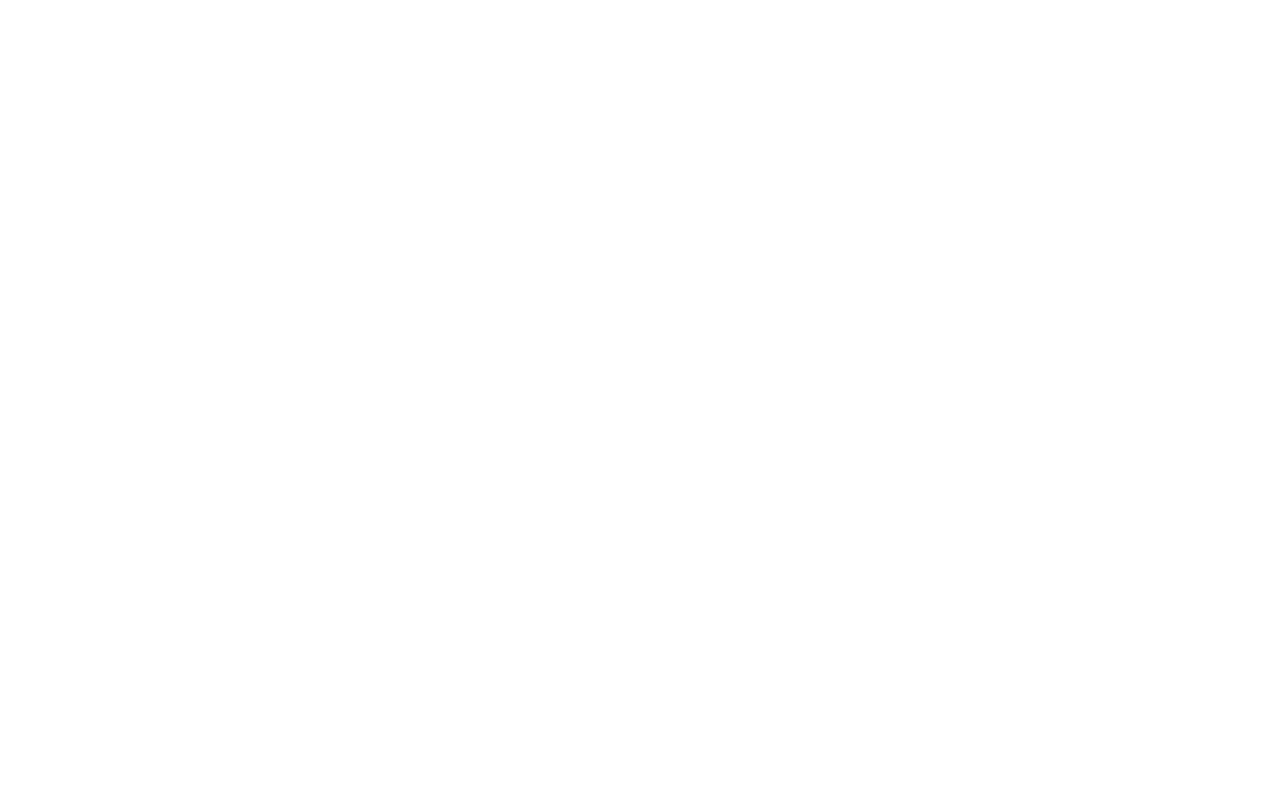
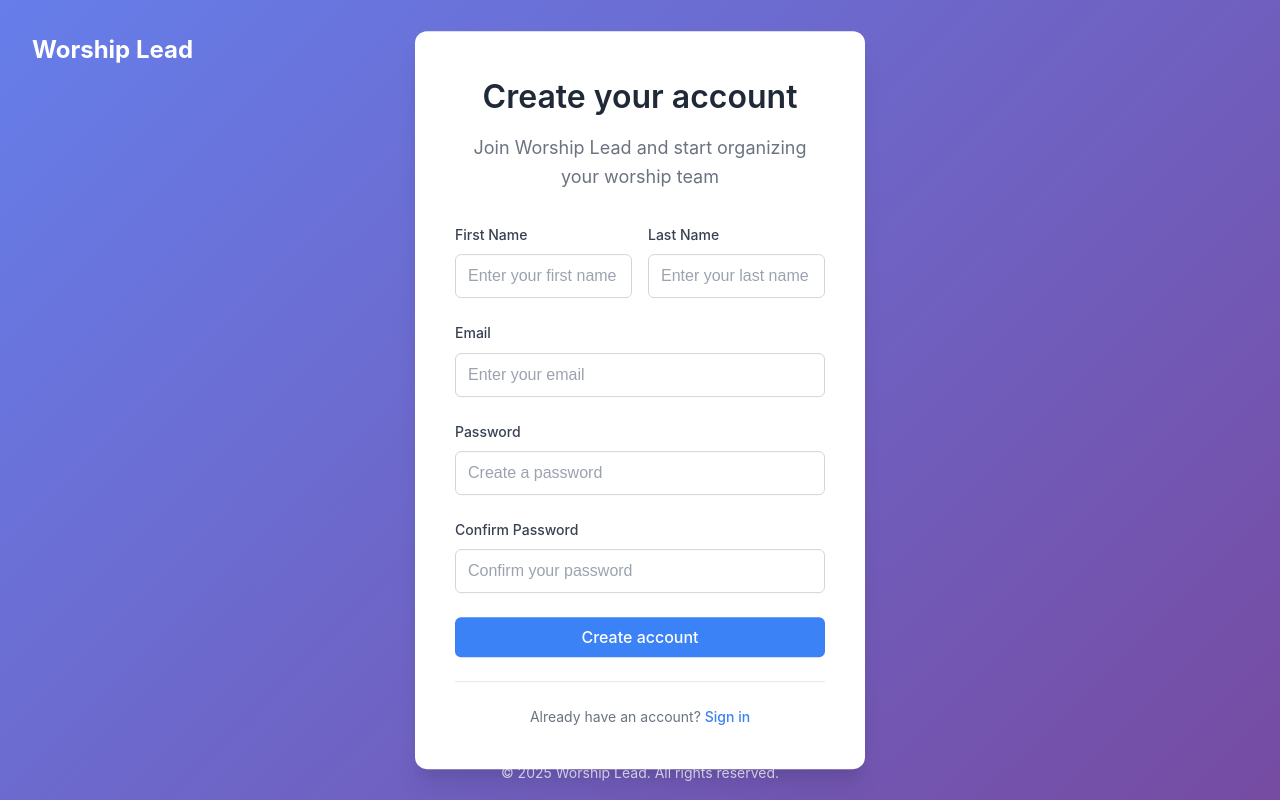
Before and after one commit to thatjuancodes/worshiplead, a React (Vite) app: page /signup in a window 1280 px wide. Before the commit this address had no page. Built offline with nearby package versions, Linux system fonts and the light colour scheme.

Commit message:
add signup page

```diff
--- a/src/App.tsx
+++ b/src/App.tsx
@@ -3,6 +3,7 @@ import './App.css'
 
 import { HomePage } from './pages/HomePage'
 import { LoginPage } from './pages/LoginPage'
+import { SignupPage } from './pages/SignupPage'
 
 function App() {
   return (
@@ -10,6 +11,7 @@ function App() {
       <Routes>
         <Route path="/" element={<HomePage />} />
         <Route path="/login" element={<LoginPage />} />
+        <Route path="/signup" element={<SignupPage />} />
       </Routes>
     </Router>
   )
--- a/src/components/Header.tsx
+++ b/src/components/Header.tsx
@@ -15,9 +15,9 @@ export function Header() {
             Login
           </Link>
 
-          <button className="btn btn-primary">
+          <Link to="/signup" className="btn btn-primary">
             Try for free
-          </button>
+          </Link>
         </nav>
       </div>
     </header>
--- a/src/components/HeroSection.tsx
+++ b/src/components/HeroSection.tsx
@@ -14,9 +14,9 @@ export function HeroSection() {
         </p>
 
         <div className="hero-actions">
-          <button className="btn btn-primary btn-large">
+          <Link to="/signup" className="btn btn-primary btn-large">
             Try for free
-          </button>
+          </Link>
         </div>
 
         <p className="hero-login">
--- /dev/null
+++ b/src/pages/SignupPage.css
@@ -0,0 +1,197 @@
+.signup-page {
+  min-height: 100vh;
+  background: linear-gradient(135deg, #667eea 0%, #764ba2 100%);
+  padding: 2rem;
+  position: relative;
+}
+
+.signup-header-top {
+  position: absolute;
+  top: 2rem;
+  left: 2rem;
+  z-index: 10;
+}
+
+.signup-header-top .logo-link h1 {
+  font-size: 1.5rem;
+  font-weight: 700;
+  color: white;
+  margin: 0;
+}
+
+.signup-header-top .logo-link:hover h1 {
+  color: rgba(255, 255, 255, 0.8);
+}
+
+.signup-container {
+  background: white;
+  border-radius: 0.75rem;
+  box-shadow: 0 20px 25px -5px rgba(0, 0, 0, 0.1), 0 10px 10px -5px rgba(0, 0, 0, 0.04);
+  padding: 2.5rem;
+  width: 100%;
+  max-width: 450px;
+  position: absolute;
+  top: 50%;
+  left: 50%;
+  transform: translate(-50%, -50%);
+}
+
+.signup-header {
+  text-align: center;
+  margin-bottom: 2rem;
+}
+
+.signup-header h2 {
+  font-size: 2rem;
+  font-weight: 600;
+  color: #1f2937;
+  margin-bottom: 0.75rem;
+}
+
+.signup-header p {
+  color: #6b7280;
+  font-size: 1.125rem;
+}
+
+.signup-form {
+  margin-bottom: 1.5rem;
+}
+
+.error-message {
+  background: #fef2f2;
+  border: 1px solid #fecaca;
+  color: #dc2626;
+  padding: 0.75rem;
+  border-radius: 0.375rem;
+  margin-bottom: 1rem;
+  font-size: 0.875rem;
+}
+
+.form-row {
+  display: grid;
+  grid-template-columns: 1fr 1fr;
+  gap: 1rem;
+  margin-bottom: 1.5rem;
+}
+
+.form-group {
+  margin-bottom: 1.5rem;
+}
+
+.form-row .form-group {
+  margin-bottom: 0;
+}
+
+.form-group label {
+  display: block;
+  font-weight: 500;
+  color: #374151;
+  margin-bottom: 0.5rem;
+  font-size: 0.875rem;
+}
+
+.form-group input {
+  width: 100%;
+  padding: 0.75rem;
+  border: 1px solid #d1d5db;
+  border-radius: 0.375rem;
+  font-size: 1rem;
+  transition: border-color 0.2s ease, box-shadow 0.2s ease;
+}
+
+.form-group input:focus {
+  outline: none;
+  border-color: #3b82f6;
+  box-shadow: 0 0 0 3px rgba(59, 130, 246, 0.1);
+}
+
+.form-group input::placeholder {
+  color: #9ca3af;
+}
+
+.btn-full {
+  width: 100%;
+  padding: 0.75rem;
+  font-size: 1rem;
+  font-weight: 500;
+}
+
+.btn:disabled {
+  opacity: 0.6;
+  cursor: not-allowed;
+}
+
+.signup-footer {
+  text-align: center;
+  padding-top: 1.5rem;
+  border-top: 1px solid #e5e7eb;
+}
+
+.signup-footer p {
+  color: #6b7280;
+  font-size: 0.875rem;
+}
+
+.link {
+  color: #3b82f6;
+  text-decoration: none;
+  font-weight: 500;
+  transition: color 0.2s ease;
+}
+
+.link:hover {
+  color: #2563eb;
+  text-decoration: underline;
+}
+
+.signup-copyright {
+  position: absolute;
+  bottom: 1rem;
+  left: 50%;
+  transform: translateX(-50%);
+  text-align: center;
+}
+
+.signup-copyright p {
+  color: rgba(255, 255, 255, 0.7);
+  font-size: 0.875rem;
+  margin: 0;
+}
+
+/* Responsive design */
+@media (max-width: 480px) {
+  .signup-page {
+    padding: 1rem;
+  }
+
+  .signup-header-top {
+    top: 1rem;
+    left: 1rem;
+  }
+
+  .signup-header-top .logo-link h1 {
+    font-size: 1.25rem;
+  }
+
+  .signup-container {
+    padding: 2rem;
+    width: calc(100% - 2rem);
+  }
+
+  .signup-header h2 {
+    font-size: 1.75rem;
+  }
+
+  .signup-header p {
+    font-size: 1rem;
+  }
+
+  .form-row {
+    grid-template-columns: 1fr;
+    gap: 0;
+  }
+
+  .form-row .form-group {
+    margin-bottom: 1.5rem;
+  }
+}
--- /dev/null
+++ b/src/pages/SignupPage.tsx
@@ -0,0 +1,175 @@
+import { useState } from 'react'
+import { Link } from 'react-router-dom'
+import { handleApiError, displayErrorMessage } from '../utils/errorHandling'
+import './SignupPage.css'
+
+export function SignupPage() {
+  const [formData, setFormData] = useState({
+    firstName: '',
+    lastName: '',
+    email: '',
+    password: '',
+    confirmPassword: ''
+  })
+  const [error, setError] = useState<string | null>(null)
+  const [isLoading, setIsLoading] = useState(false)
+
+  const handleInputChange = (e: React.ChangeEvent<HTMLInputElement>) => {
+    const { name, value } = e.target
+    setFormData(prev => ({
+      ...prev,
+      [name]: value
+    }))
+    // Clear error when user starts typing
+    if (error) setError(null)
+  }
+
+  const handleSubmit = async (e: React.FormEvent) => {
+    e.preventDefault()
+    setIsLoading(true)
+    setError(null)
+
+    // Basic validation
+    if (formData.password !== formData.confirmPassword) {
+      setError('Passwords do not match')
+      setIsLoading(false)
+      return
+    }
+
+    if (formData.password.length < 8) {
+      setError('Password must be at least 8 characters long')
+      setIsLoading(false)
+      return
+    }
+
+    try {
+      // TODO: Implement actual signup logic here
+      console.log('Signup attempt:', formData)
+
+      // Simulate API call
+      await new Promise(resolve => setTimeout(resolve, 1000))
+
+      // For now, just show a success message
+      alert('Signup functionality will be implemented soon!')
+
+    } catch (err) {
+      const apiError = handleApiError(err)
+      setError(displayErrorMessage(apiError))
+    } finally {
+      setIsLoading(false)
+    }
+  }
+
+  return (
+    <div className="signup-page">
+      <div className="signup-header-top">
+        <Link to="/" className="logo-link">
+          <h1>Worship Lead</h1>
+        </Link>
+      </div>
+
+      <div className="signup-container">
+        <div className="signup-header">
+          <h2>Create your account</h2>
+          <p>Join Worship Lead and start organizing your worship team</p>
+        </div>
+
+        <form className="signup-form" onSubmit={handleSubmit}>
+          {error && (
+            <div className="error-message">
+              {error}
+            </div>
+          )}
+
+          <div className="form-row">
+            <div className="form-group">
+              <label htmlFor="firstName">First Name</label>
+              <input
+                type="text"
+                id="firstName"
+                name="firstName"
+                value={formData.firstName}
+                onChange={handleInputChange}
+                required
+                placeholder="Enter your first name"
+              />
+            </div>
+
+            <div className="form-group">
+              <label htmlFor="lastName">Last Name</label>
+              <input
+                type="text"
+                id="lastName"
+                name="lastName"
+                value={formData.lastName}
+                onChange={handleInputChange}
+                required
+                placeholder="Enter your last name"
+              />
+            </div>
+          </div>
+
+          <div className="form-group">
+            <label htmlFor="email">Email</label>
+            <input
+              type="email"
+              id="email"
+              name="email"
+              value={formData.email}
+              onChange={handleInputChange}
+              required
+              placeholder="Enter your email"
+            />
+          </div>
+
+          <div className="form-group">
+            <label htmlFor="password">Password</label>
+            <input
+              type="password"
+              id="password"
+              name="password"
+              value={formData.password}
+              onChange={handleInputChange}
+              required
+              placeholder="Create a password"
+            />
+          </div>
+
+          <div className="form-group">
+            <label htmlFor="confirmPassword">Confirm Password</label>
+            <input
+              type="password"
+              id="confirmPassword"
+              name="confirmPassword"
+              value={formData.confirmPassword}
+              onChange={handleInputChange}
+              required
+              placeholder="Confirm your password"
+            />
+          </div>
+
+          <button
+            type="submit"
+            className="btn btn-primary btn-full"
+            disabled={isLoading}
+          >
+            {isLoading ? 'Creating account...' : 'Create account'}
+          </button>
+        </form>
+
+        <div className="signup-footer">
+          <p>
+            Already have an account?{' '}
+            <Link to="/login" className="link">
+              Sign in
+            </Link>
+          </p>
+        </div>
+      </div>
+
+      <div className="signup-copyright">
+        <p>&copy; {new Date().getFullYear()} Worship Lead. All rights reserved.</p>
+      </div>
+    </div>
+  )
+}
```
